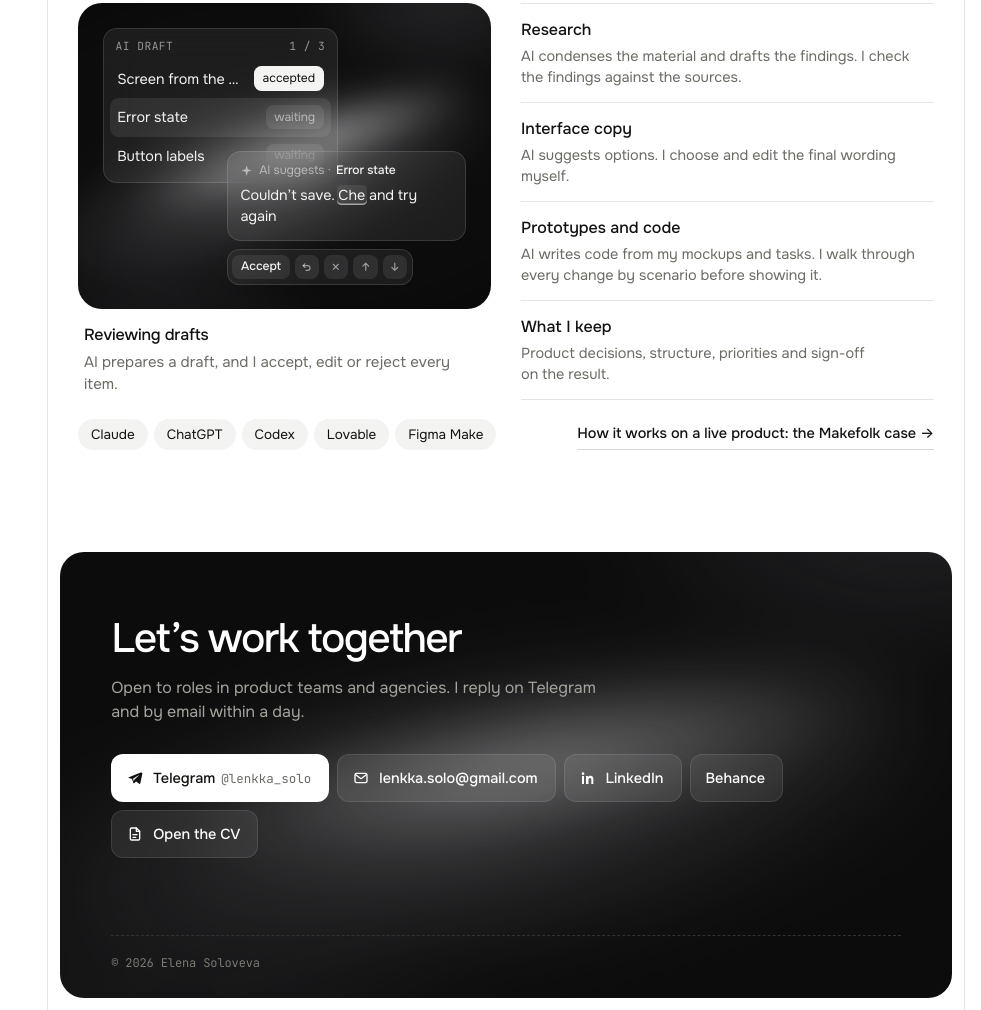
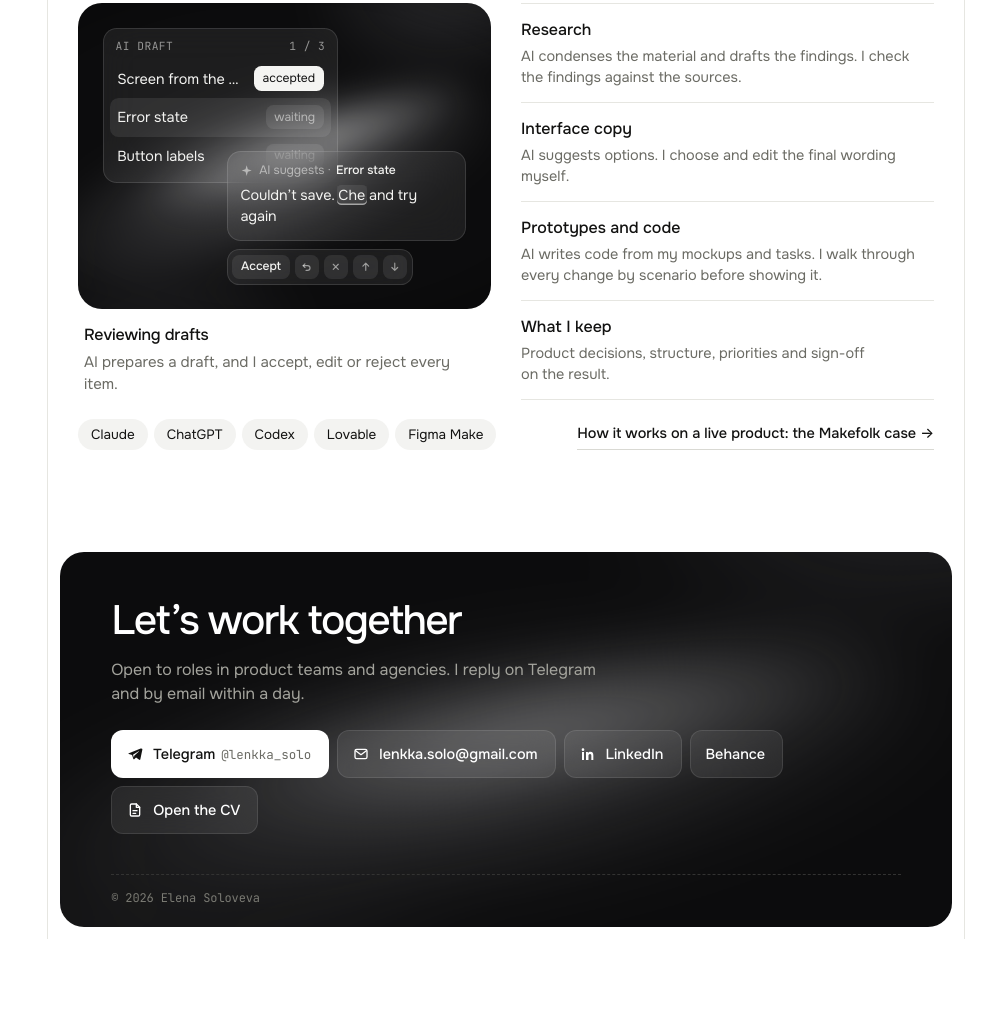
Before and after one commit to lenkka-solo/lenkka-solo.github.io, a plain HTML site: page index.html in a window 1280 px wide. Shown: the part 5151-6161 px from the top of the page, without its empty margins (299-1280 px from the left). After the commit the page ends 6090 px from the top, so only its background shows below. Drawn offline with Linux system fonts and the light colour scheme.

Commit message:
Shorter footer
Co-Authored-By: Claude Opus 5.5 <noreply@anthropic.com>
Claude-Session: https://claude.ai/code/session_01Lq8eh8ye9cREfEh26afm79

```diff
--- a/index.html
+++ b/index.html
@@ -322,10 +322,10 @@ h1,h2,h3,p{margin:0}
 .rows a:hover b{color:var(--accent)}
 
 /* footer */
-.ft{margin:12px;padding:clamp(34px,5vw,64px) clamp(22px,4vw,56px) 26px;border-radius:var(--R);background:var(--card);box-shadow:inset 0 0 0 1px var(--card-line);color:#fff}
+.ft{margin:12px;padding:clamp(28px,3.6vw,46px) clamp(22px,4vw,56px) 20px;border-radius:var(--R);background:var(--card);box-shadow:inset 0 0 0 1px var(--card-line);color:#fff}
 .ft h2{max-width:14em;font:500 clamp(28px,3.2vw,44px)/1.08 var(--sans);letter-spacing:-.04em;text-wrap:balance}
 .ft p{margin-top:16px;max-width:32em;color:#A4A49D}
-.ft .cts{display:flex;flex-wrap:wrap;gap:8px;margin-top:30px}
+.ft .cts{display:flex;flex-wrap:wrap;gap:8px;margin-top:24px}
 .ft .cts a,.ft .cts button{display:inline-flex;align-items:center;gap:10px;height:48px;padding:1px 18px 0 16px;border-radius:12px;background:#232322;font:500 14.5px/1.2 var(--sans);color:#fff;min-width:0}
 .ft .cts a:first-child{background:#fff;color:#121211}
 .ft .cts a:hover,.ft .cts button:hover{background:#333332}.ft .cts a:first-child:hover{background:#E6E6E1}
@@ -333,7 +333,7 @@ h1,h2,h3,p{margin:0}
 .ft .cts small{margin-left:6px;font:400 12.5px/1 var(--mono);color:#8C8C85}
 .ft .cts .copyLbl:empty{display:none}
 .ft .cts .mailTxt{overflow-wrap:anywhere}
-.ft .end{display:flex;flex-wrap:wrap;justify-content:space-between;gap:8px;margin-top:clamp(40px,6vw,80px);padding-top:18px;border-top:1px dashed #333332;color:#7A7A73}
+.ft .end{display:flex;flex-wrap:wrap;justify-content:space-between;gap:8px;margin-top:clamp(26px,3.2vw,40px);padding-top:14px;border-top:1px dashed #333332;color:#7A7A73}
 
 /* case page */
 .cv{position:relative;margin:0 12px;border-radius:var(--R);overflow:hidden;background:var(--tile);aspect-ratio:2400/1290;max-width:calc(100% - 24px);cursor:zoom-in}
```
Also changed, not shown: ru/index.html (+3 -3 lines).
